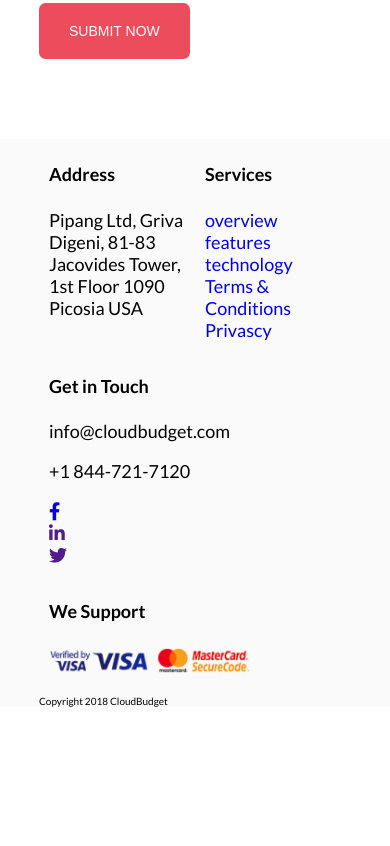
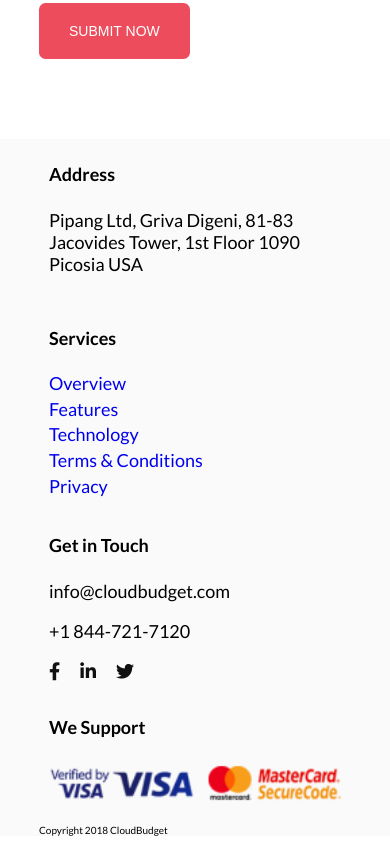
Before and after one commit to edoves/dove-cloudbudget, a website: page index.html in a window 390 px wide. Shown: the part 5407-6253 px from the top of the page. Before the commit the page ends 6124 px from the top, so only its background shows below. Drawn offline with Linux system fonts and the light colour scheme.

Commit message:
Done coding css footer section

```diff
--- a/index.html
+++ b/index.html
@@ -226,19 +226,19 @@
             <h4>Services</h4>
             <ul class="footer__widget-links">
               <li>
-                <a href="#">overview </a>
+                <a href="#">overview</a>
               </li>
               <li>
-                <a href="#">features </a>
+                <a href="#">features</a>
               </li>
               <li>
-                <a href="#">technology </a>
+                <a href="#">technology</a>
               </li>
               <li>
-                <a href="#">Terms & Conditions </a>
+                <a href="#">terms & conditions</a>
               </li>
               <li>
-                <a href="#">Privascy </a>
+                <a href="#">privacy</a>
               </li>
             </ul>
           </div>
--- a/scss/sections/_footer.scss
+++ b/scss/sections/_footer.scss
@@ -1,3 +1,5 @@
+@use '../abstracts/' as var;
+@use '../layout/mediaquery' as response;
 .footer {
   background: #fafafa;
   &__widgets {
@@ -11,9 +13,44 @@
     margin: 0 1rem 1rem;
     max-width: 20rem;
     flex: 1 1 40%;
+
+    @include response.max-width-breakpoints(desktop) {
+      max-width: 40rem;
+    }
+
+    @include response.max-width-breakpoints(tablet) {
+      flex: 1 1 50%;
+    }
+
+    img {
+      @include response.min-width-breakpoints(mobile) {
+        width: auto;
+      }
+    }
+  }
+
+  &__widget-links {
+    li {
+      a {
+        display: block;
+        text-transform: capitalize;
+        margin-bottom: 0.352rem;
+      }
+    }
   }
 
   &__widget-social {
+    display: flex;
+    li {
+      padding-right: 2rem;
+      a {
+        color: #101010;
+        transition: all 250ms ease;
+        &:hover {
+          color: var.$primary-color;
+        }
+      }
+    }
   }
 
   &__creds {
```
Also changed, not shown: css/style.css, 1 other file.
